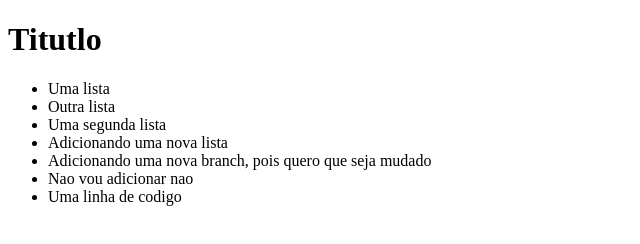
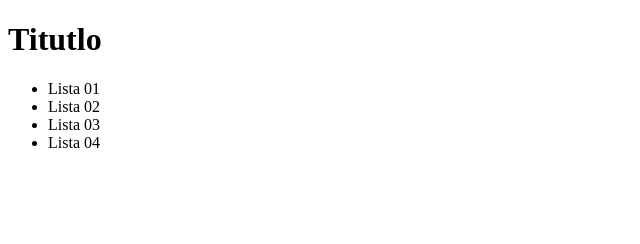
Before and after one commit to victoramorimgithub/git-test, a plain HTML site: page index.html in a window 1280 px wide. Shown: the whole page, without its empty margins (0-640 px from the left). Drawn offline with Linux system fonts and the light colour scheme.

Commit message:
Adicionando Listas!

```diff
--- a/index.html
+++ b/index.html
@@ -8,13 +8,10 @@
 <body>
 <h1>Titutlo</h1>
     <ul>
-        <li>Uma lista</li>
-        <li>Outra lista</li>
-        <li>Uma segunda lista</li>
-        <li>Adicionando uma nova lista</li>
-        <li>Adicionando uma nova branch, pois quero que seja mudado</li>
-        <li>Nao vou adicionar nao</li>
-        <li>Uma linha de codigo</li>
+        <li>Lista 01</li>
+        <li>Lista 02</li>
+        <li>Lista 03</li>
+        <li>Lista 04</li>
     </ul>
 </body>
 </html>
```
